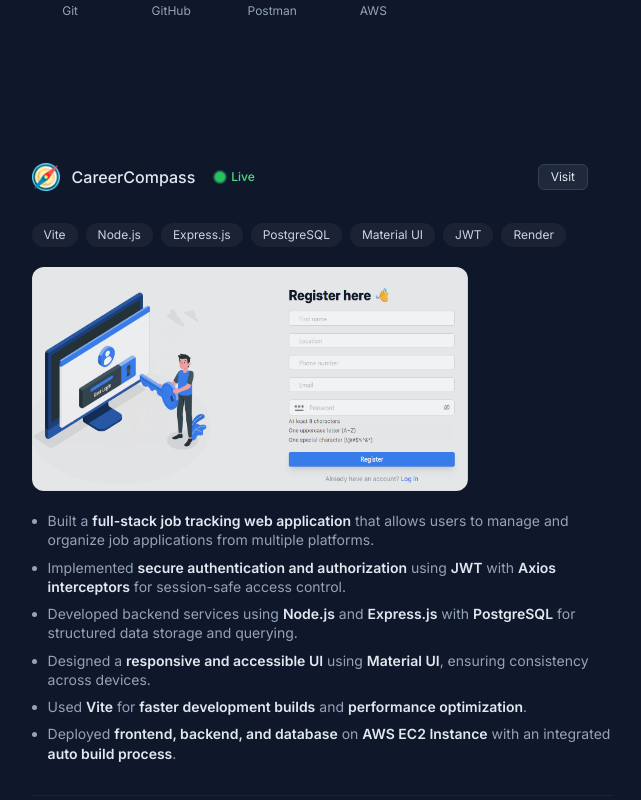
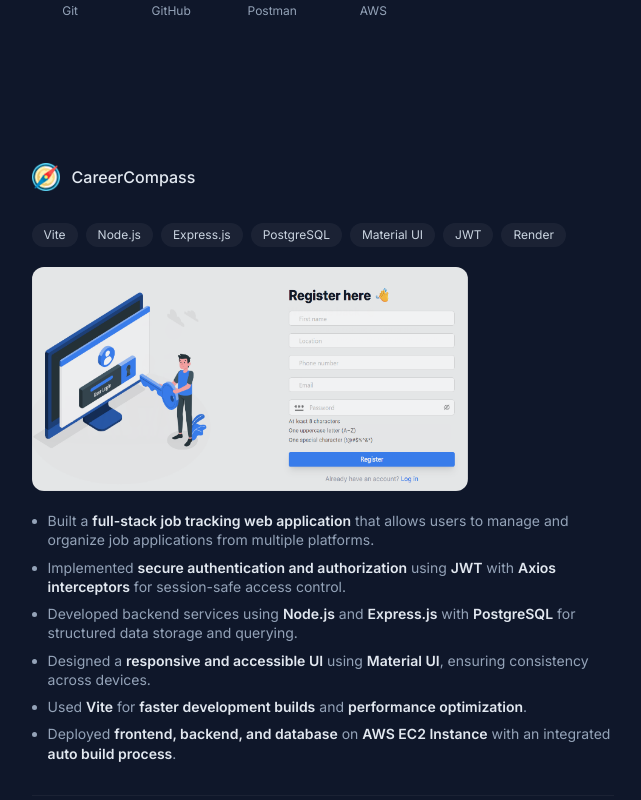
Before and after one commit to Ayaanshaikh20/Portfolio2025, a React (Vite) app in the folder frontend/: page / in a window 1280 px wide. Shown: the part 2200-3000 px from the top of the page, without its empty margins (586-1227 px from the left). Built offline with nearby package versions, Linux system fonts and the light colour scheme; no server answers; some icons are missing.

Commit message:
commented live

```diff
--- a/frontend/src/layout.jsx
+++ b/frontend/src/layout.jsx
@@ -432,23 +432,23 @@
                         <div className="flex items-center gap-3">
                           <img src={LogoCC} alt="CareerCompass" className="h-7 w-auto" />
                           <h3 className="text-slate-200 font-medium text-base">CareerCompass</h3>
-                          <div className="flex items-center gap-1.5 ml-2">
+                          {/* <div className="flex items-center gap-1.5 ml-2">
                             <span className="relative flex h-2.5 w-2.5">
                               <span className="animate-ping absolute inline-flex h-full w-full rounded-full bg-green-400 opacity-75"></span>
                               <span className="relative inline-flex rounded-full h-2.5 w-2.5 bg-green-500"></span>
                             </span>
                             <span className="text-green-400 text-xs font-medium">Live</span>
-                          </div>
+                          </div> */}
                         </div>
                         <div className="flex items-center gap-3">
-                          <a
+                          {/* <a
                             href="https://careercompass.cyrusesolutions.xyz/"
                             target="_blank"
                             rel="noopener noreferrer"
                             className=" rounded-md bg-slate-800 px-3 py-1 text-xs text-slate-200 border border-slate-700 hover:bg-slate-700 hover:border-slate-600 transition-colors"
                           >
                             Visit
-                          </a>
+                          </a> */}
                           <Link
                             to="https://github.com/Ayaanshaikh20/CareerCompass/"
                             target="_blank"
```
